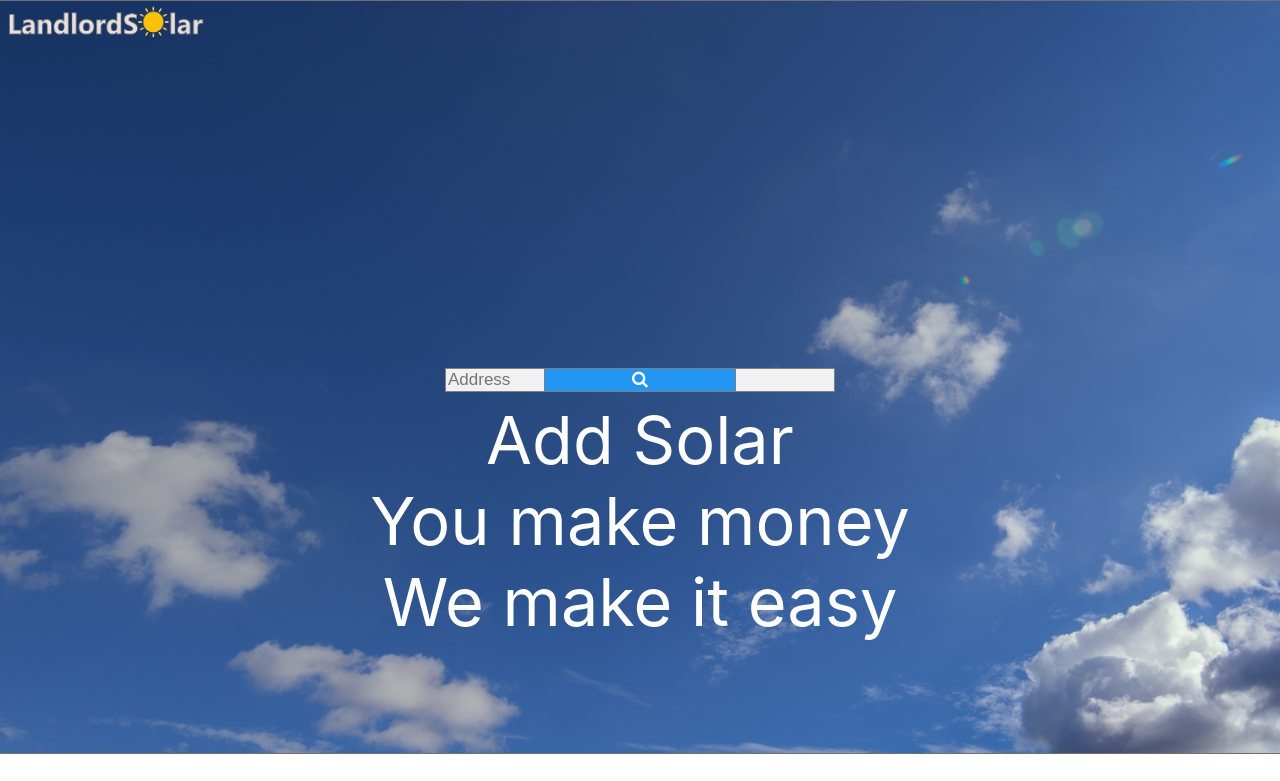
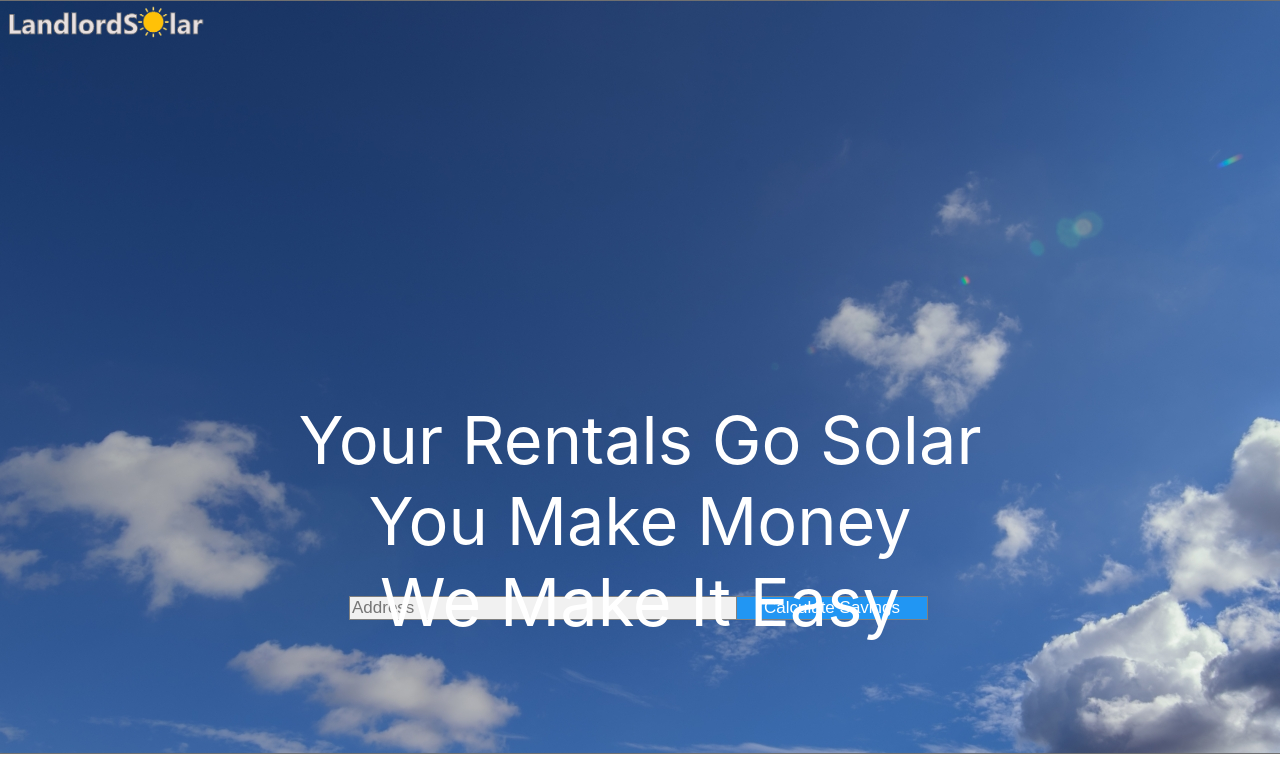
Before and after one commit to wideet/landlordsolar, a React app in the folder react-frontend/: page / in a window 1280 px wide. Shown: the top 781 px of the page. Built offline with nearby package versions, Linux system fonts and the light colour scheme; no server answers.

Commit message:
fix button fiasco

```diff
--- a/react-frontend/src/App.css
+++ b/react-frontend/src/App.css
@@ -119,11 +119,11 @@
   width: 1000px;
 }
 
-.Calculate {
+/* .Calculate {
   position: absolute;
   transform: translate(-50%, -50%);
 
-}
+} */
 
 /* Style the search field */
 form.example input[type=text] {
@@ -134,6 +134,8 @@ form.example input[type=text] {
   width: 20%;
   background: #f1f1f1;
   position: absolute;
+  top: 80%;
+  left: 45%;
   transform: translate(-50%, -50%);
 
 }
@@ -147,8 +149,8 @@ form.example button {
   border: 1px solid grey;
   cursor: pointer;
   position: absolute;
-  top: 50%;
-  left: 50%;
+  top: 80%;
+  left: 60%;
   transform: translate(-50%, -50%);
 }
 
--- a/react-frontend/src/App.js
+++ b/react-frontend/src/App.js
@@ -12,8 +12,6 @@ import installation from './homepage/images/installation.PNG'
 
 
 import './App.css';
-
-import axios from 'axios'
 
 //const getData = () => {
 //    return axios
@@ -54,16 +52,16 @@ class App extends Component {
             <div className="Clouds">
               <img src={cloud_img}/>
                 <div className="General-Desc">
-                  <br/> Add Solar
-                  <br/> You make money
-                  <br/>We make it easy
+                  <br/>Your Rentals Go Solar
+                  <br/> You Make Money
+                  <br/>We Make It Easy
                 </div>
                   <button class="btn">Sign In</button>
                 <div ClassName="Calculate">
                   <link rel="stylesheet" href="https://cdnjs.cloudflare.com/ajax/libs/font-awesome/4.7.0/css/font-awesome.min.css"></link>
                   <form class="example" action="estimates-page">
                     <input type="text" placeholder="Address" name="search"></input>
-                    <button type="submit"><i class="fa fa-search"></i></button>
+                    <button type="submit"><i class="search"></i>Calculate Savings</button>
                   </form>
                 </div>
               </div>
```
